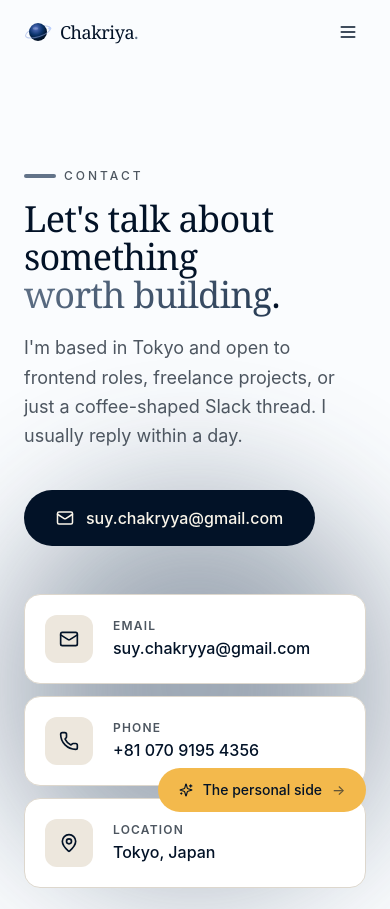
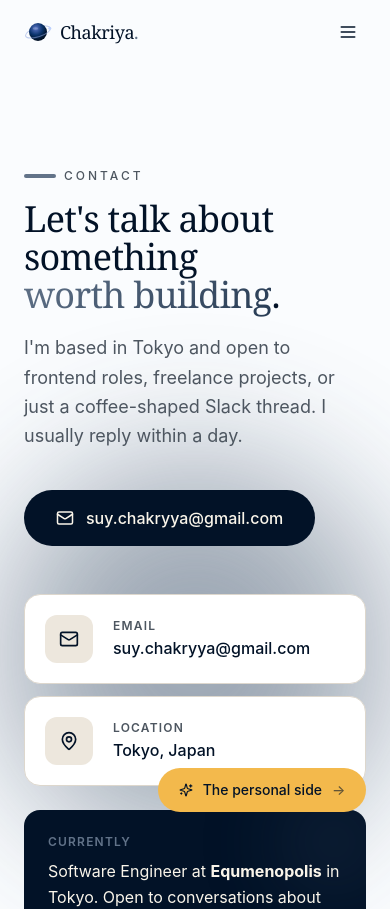
Before and after one commit to suychakriya/myportfolio, a React (Vite) app: page /contact in a window 390 px wide. Shown: the top 909 px of the page. Built offline with nearby package versions, Linux system fonts and the light colour scheme; a web font is replaced by a local one.

Commit message:
Remove phone number from contact page

```diff
--- a/src/routes/contact.tsx
+++ b/src/routes/contact.tsx
@@ -1,5 +1,5 @@
 import { motion } from "framer-motion";
-import { Mail, MapPin, Phone } from "lucide-react";
+import { Mail, MapPin } from "lucide-react";
 import { SectionHeading } from "@/components/site/SectionHeading";
 
 const channels = [
@@ -9,7 +9,6 @@ const channels = [
     value: "suy.chakryya@gmail.com",
     href: "mailto:suy.chakryya@gmail.com",
   },
-  { icon: Phone, label: "Phone", value: "+81 070 9195 4356", href: "tel:+817091954356" },
   { icon: MapPin, label: "Location", value: "Tokyo, Japan", href: "#" },
 ];
 
```
